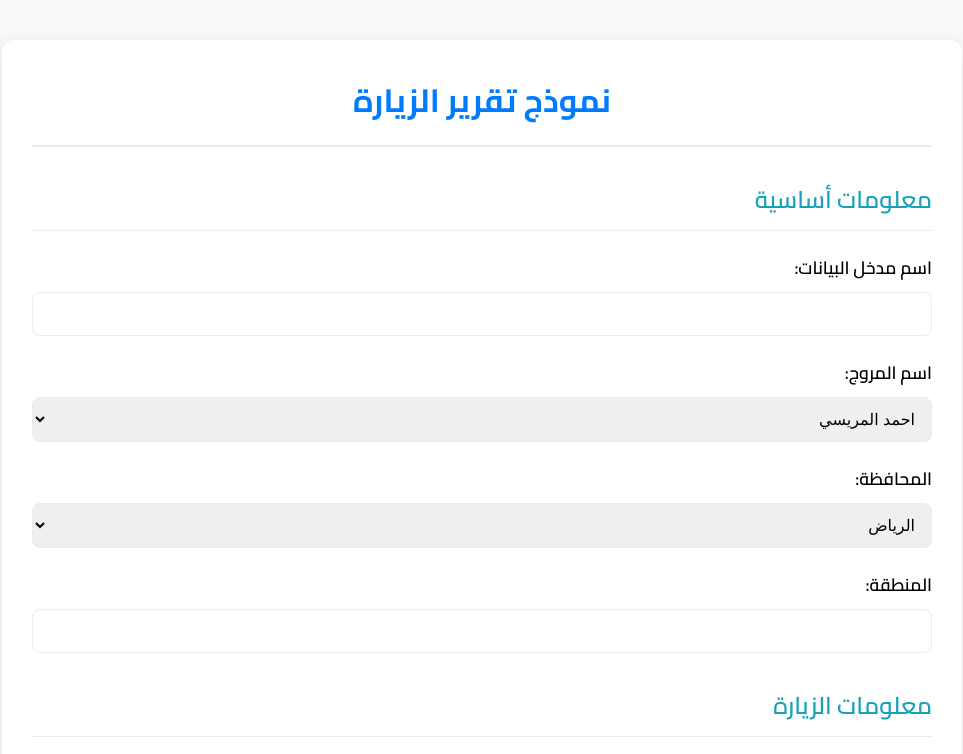
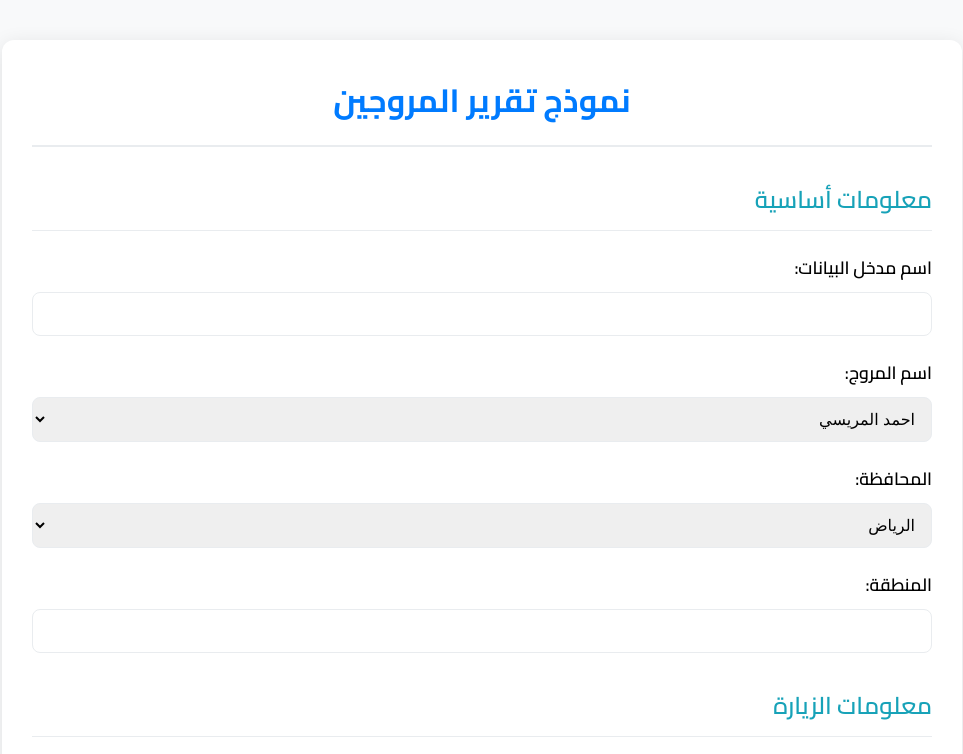
Before and after one commit to SaeedThawan/Promotion, a plain HTML site: page index.html in a window 1280 px wide. Shown: the top 754 px of the page, without its empty margins (158-1121 px from the left). Drawn offline with Linux system fonts and the light colour scheme.

Commit message:
Update index.html

```diff
--- a/index.html
+++ b/index.html
@@ -3,13 +3,13 @@
 <head>
     <meta charset="UTF-8">
     <meta name="viewport" content="width=device-width, initial-scale=1.0">
-    <title>نموذج تقرير الزيارة</title>
+    <title>نموذج تقرير المروجين</title>
     <link rel="stylesheet" href="style.css">
     <link rel="stylesheet" href="https://cdnjs.cloudflare.com/ajax/libs/font-awesome/6.0.0-beta3/css/all.min.css">
 </head>
 <body>
     <div class="container">
-        <h1 class="form-title">نموذج تقرير الزيارة</h1>
+        <h1 class="form-title">نموذج تقرير المروجين</h1>
         <form id="visitForm">
             <div class="section">
                 <h2>معلومات أساسية</h2>
@@ -120,4 +120,5 @@
     </div>
     <script src="script.js"></script>
 </body>
+
 </html>
```
